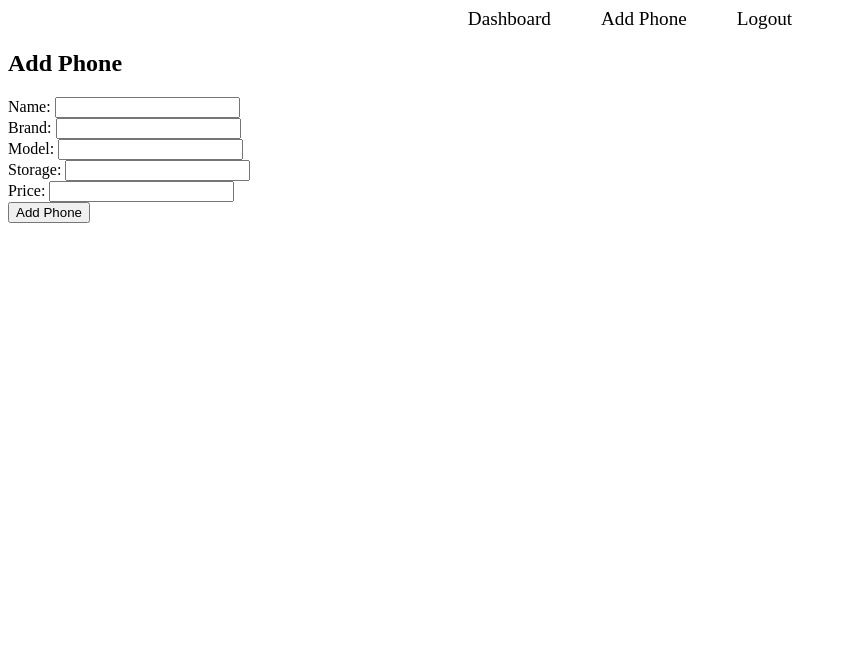
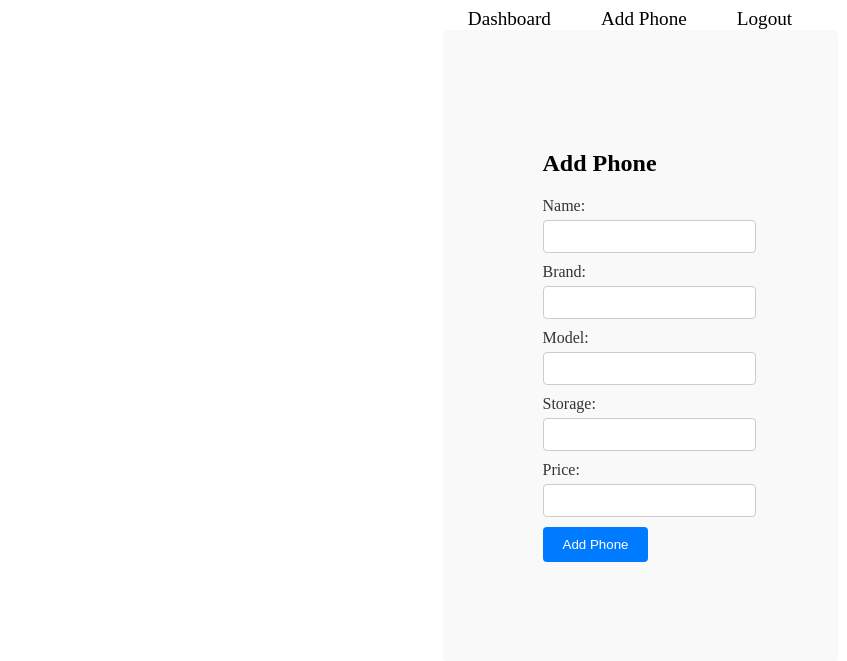
Before and after one commit to VaZoi/Eindtoets-P3, a PHP site: page /admin_add_phone.php in a window 1280 px wide. Shown: the top 661 px of the page, without its empty margins (0-847 px from the left). Run offline with PHP 8.4, Linux system fonts and the light colour scheme; the visitor is signed in with stand-in values (Sample User, id 1).

Commit message:
added the rest of the css

```diff
--- a/Auth/login.php
+++ b/Auth/login.php
@@ -38,6 +38,7 @@ $_SESSION['csrf_token'] = $csrfToken;
     <meta charset="UTF-8">
     <meta name="viewport" content="width=device-width, initial-scale=1.0">
     <title>Login</title>
+    <link rel="stylesheet" href="../style/login.css">
 </head>
 <body>
     <main>
--- a/admin/admin_add_phone.php
+++ b/admin/admin_add_phone.php
@@ -16,16 +16,18 @@ if (!$userAuth->isLoggedIn()) {
     <meta name="viewport" content="width=device-width, initial-scale=1.0">
     <title>Add Phone</title>
     <link rel="stylesheet" href="../style/header.css">
+    <link rel="stylesheet" href="../style/adminAddPhone.css">
     <script src="../navbar.js" defer></script>
 </head>
 <body>
 <nav id="nav" class="nav"></nav>
-<?php
-    if (isset($_GET['success']) && $_GET['success'] == 1) {
-        echo "<p>Phone successfully added!</p>";
-    }
-    ?>
-<div class="addphone">
+    <div class="addphone">
+        <div class="form-container">
+            <?php
+                if (isset($_GET['success']) && $_GET['success'] == 1) {
+                    echo "<p class='success-message'>Phone successfully added!</p>";
+                }
+            ?>
             <h2>Add Phone</h2>
             <form method="post" action="process_add_phone.php">
 
@@ -49,5 +51,6 @@ if (!$userAuth->isLoggedIn()) {
                 <input type="submit" value="Add Phone">
             </form>
         </div>
+    </div>
 </body>
 </html>
--- a/admin/admin_edit_phone.php
+++ b/admin/admin_edit_phone.php
@@ -54,10 +54,12 @@ if ($_SERVER['REQUEST_METHOD'] === 'POST') {
     <title>Edit Phone</title>
     <script src="../navbar.js" defer></script>
     <link rel="stylesheet" href="../style/header.css">
+    <link rel="stylesheet" href="../style/adminEditPhone.css">
 </head>
 <body>
 <nav id="nav" class="nav"></nav>
     <main>
+        <div class="form-container">
             <h2>Edit Phone</h2>
 
             <form method="POST">
@@ -78,7 +80,7 @@ if ($_SERVER['REQUEST_METHOD'] === 'POST') {
 
                 <input type="submit" value="Update">
             </form>
-
+        </div>
     </main>
 
 </body>
--- a/phones.php
+++ b/phones.php
@@ -24,7 +24,7 @@ class Phones
         return $this->dbh->run("UPDATE $this->phonestable SET name = ?, brand = ?, model = ?, storage = ?, price = ? WHERE phone_id = ?", [$name, $brand, $model, $storage, $price, $phone_id]);
     }
 
-    public function deletePhones($phone_id) : int
+    public function deletePhones($phone_id) : PDOStatement
     {
         return $this->dbh->run("DELETE FROM $this->phonestable where phone_id = $phone_id");
     }
--- /dev/null
+++ b/style/adminAddPhone.css
@@ -0,0 +1,45 @@
+.success-message {
+    text-align: center;
+    color: #4caf50;
+    margin-bottom: 20px;
+}
+
+.addphone {
+    display: flex;
+    justify-content: center;
+    align-items: center;
+}
+
+.form-container {
+    background-color: #f9f9f9;
+    padding: 100px;
+    border-radius: 5px;
+}
+
+label {
+    display: block;
+    margin-bottom: 5px;
+    color: #333;
+}
+
+input[type="text"],
+input[type="number"] {
+    width: 100%;
+    padding: 8px;
+    margin-bottom: 10px;
+    border: 1px solid #ccc;
+    border-radius: 4px;
+}
+
+input[type="submit"] {
+    background-color: #007bff;
+    color: #fff;
+    padding: 10px 20px;
+    border: none;
+    border-radius: 4px;
+    cursor: pointer;
+}
+
+input[type="submit"]:hover {
+    background-color: #0056b3;
+}
```
Also changed, not shown: style/adminEditPhone.css (added, +39 -0 lines), style/login.css (added, +55 -0 lines). Lines whose indentation alone changed are shown as unchanged.
